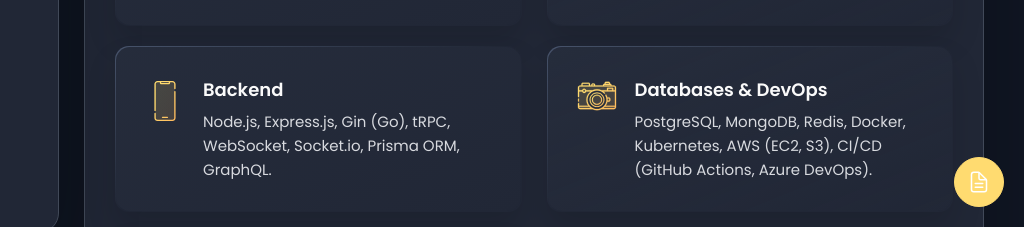
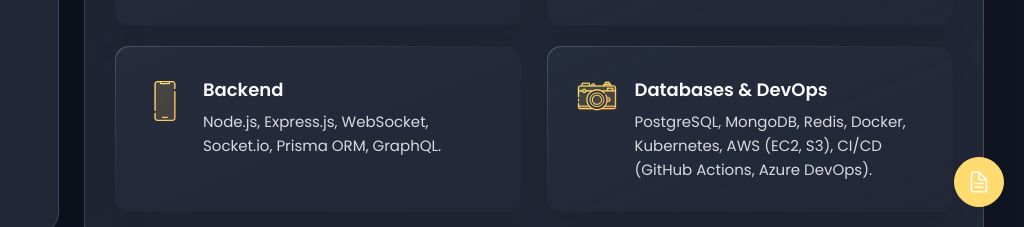
Before and after one commit to AyushK5ingh/porfolio-web, a website built with Vite: page index.html in a window 1280 px wide. Shown: the part 573-800 px from the top of the page, 256-1280 px from the left. Built offline with nearby package versions, Linux system fonts and the light colour scheme; no server answers; files whose address does not match are found by name.

Commit message:
backend update

```diff
--- a/index.html
+++ b/index.html
@@ -272,7 +272,7 @@
                 <div class="service-content-box">
                   <h4 class="h4 service-item-title">Backend</h4>
                   <p class="service-item-text">
-                    Node.js, Express.js, Gin (Go), tRPC, WebSocket, Socket.io, Prisma ORM, GraphQL.
+                    Node.js, Express.js, WebSocket, Socket.io, Prisma ORM, GraphQL.
                   </p>
                 </div>
               </li>
```
